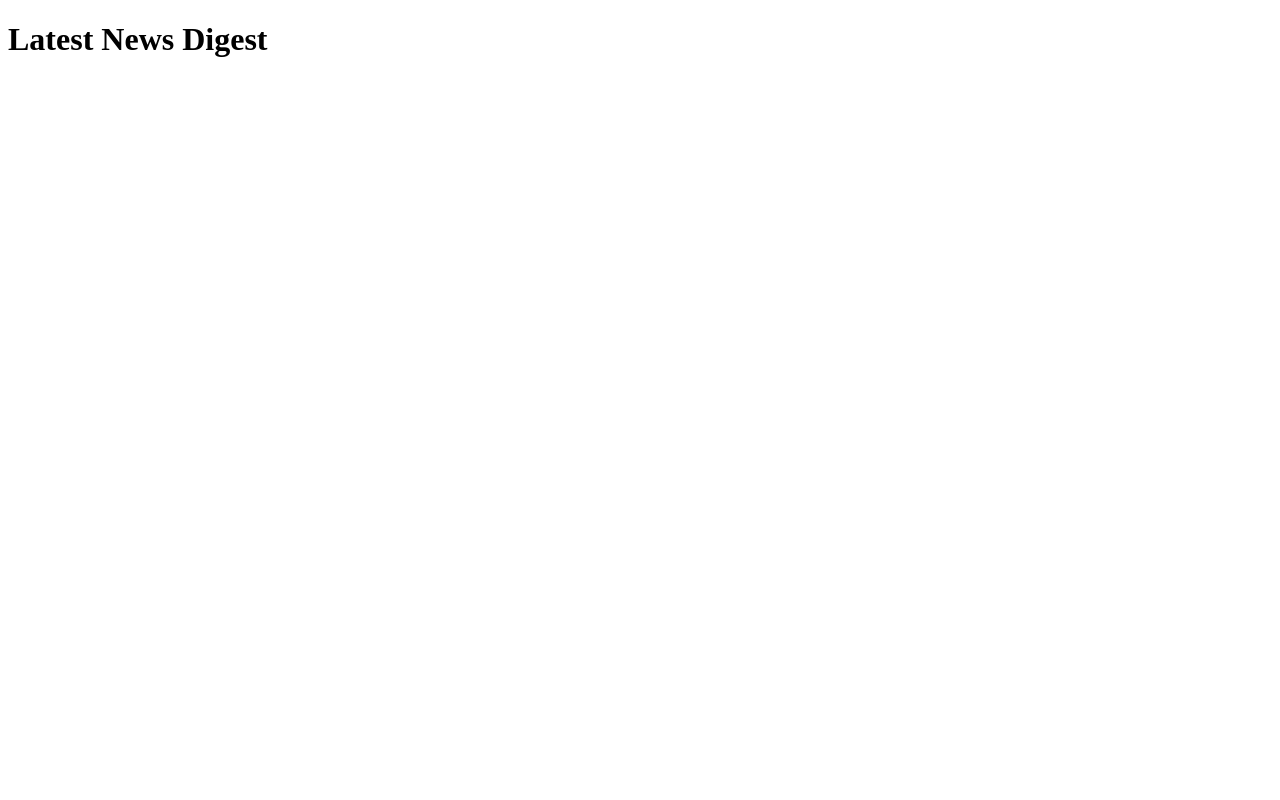
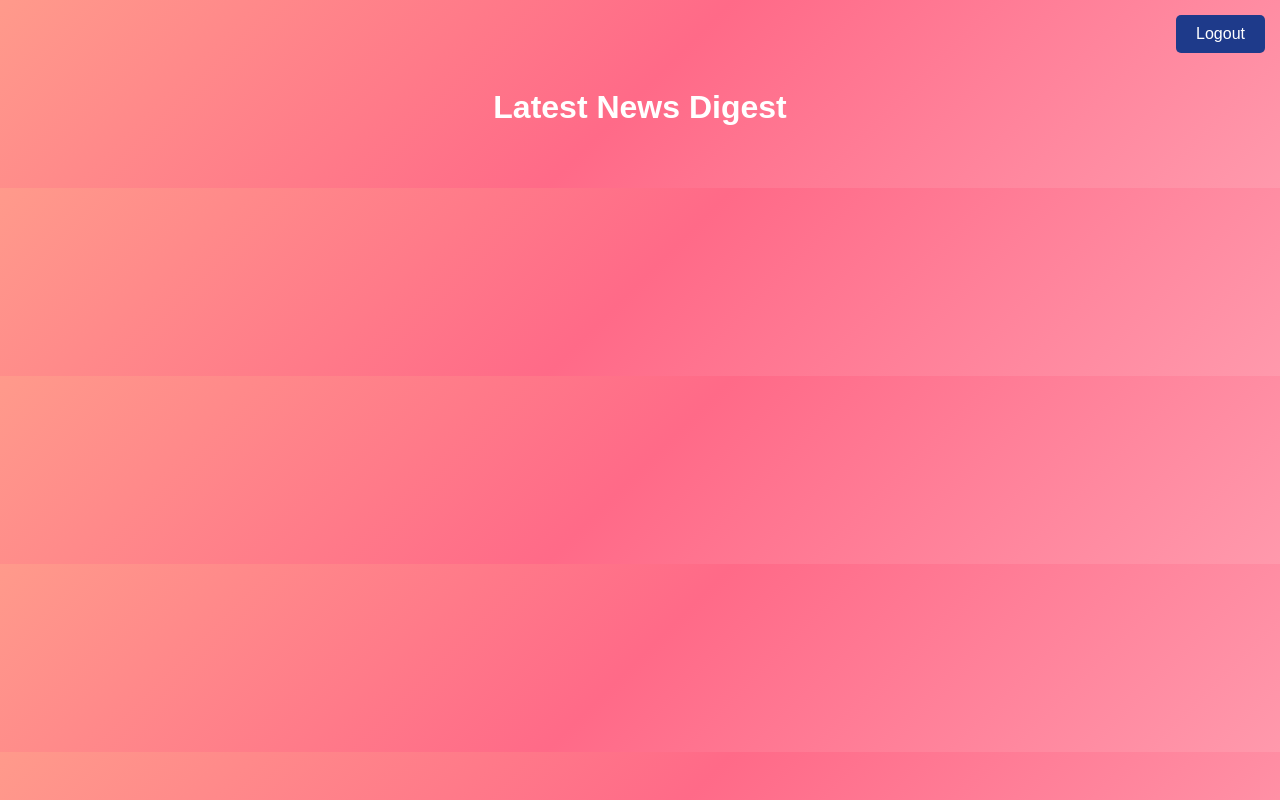
Before and after one commit to Venky-dev-afk/News-Digest, a plain HTML site: page dashboard.html in a window 1280 px wide. Drawn offline with Linux system fonts and the light colour scheme.

Commit message:
everything is working

```diff
--- a/dashboard.css
+++ b/dashboard.css
@@ -1,3 +1,35 @@
+/* 🌟 Background Gradient */
+body {
+    background: linear-gradient(135deg, #FF9A8B, #FF6A88, #FF99AC);
+    color: #fff;
+    font-family: "Nunito", sans-serif;
+    margin: 0;
+    padding: 0;
+}
+
+/* 🌟 Header with Logout Button */
+header {
+    display: flex;
+    justify-content: flex-end;
+    padding: 15px;
+}
+
+#logout-btn {
+    background-color: #1E3A8A; /* Deep Blue */
+    color: white;
+    border: none;
+    padding: 10px 20px;
+    font-size: 16px;
+    cursor: pointer;
+    border-radius: 5px;
+    transition: background 0.3s;
+}
+
+#logout-btn:hover {
+    background-color: #22D3EE; /* Teal */
+}
+
+/* 🌟 News Container */
 #news-container {
     display: flex;
     flex-wrap: wrap;
@@ -6,6 +38,7 @@
     padding: 20px;
 }
 
+/* 🌟 News Card */
 .news-card {
     background: #fff;
     border-radius: 10px;
@@ -13,12 +46,14 @@
     width: 350px;
     padding: 20px;
     transition: transform 0.3s ease-in-out;
+    color: #333;
 }
 
 .news-card:hover {
     transform: translateY(-5px);
 }
 
+/* 🌟 News Content */
 .card-content {
     display: flex;
     flex-direction: column;
@@ -27,11 +62,11 @@
 
 .news-summary {
     font-size: 16px;
-    color: #333;
     text-align: center;
     margin-bottom: 10px;
 }
 
+/* 🌟 Sentiment Badge */
 .sentiment {
     padding: 5px 15px;
     border-radius: 15px;
--- a/dashboard.html
+++ b/dashboard.html
@@ -8,8 +8,12 @@
     <link rel="stylesheet" href="dashboard.css">
 </head>
 <body>
+    <header>
+        <button id="logout-btn">Logout</button>
+    </header>
+
     <div class="container">
-        <h1>Latest News Digest</h1>
+        <h1 style="text-align: center;">Latest News Digest</h1>
         <div id="news-container">
             <!-- News articles will be displayed here -->
         </div>
--- a/dashboard.js
+++ b/dashboard.js
@@ -5,6 +5,27 @@ const nhost = new NhostClient({
   subdomain: "ldexggoppwitfgltnaoo",
   region: "ap-south-1",
 });
+
+// ✅ Logout Function
+document.getElementById("logout-btn").addEventListener("click", async () => {
+  try {
+    await nhost.auth.signOut();
+    alert("Logged out successfully!");
+    window.location.href = "Landing_Page.html"; // Redirect to login page
+  } catch (error) {
+    console.error("Logout failed:", error);
+  }
+});
+
+// ✅ Protect Dashboard: Redirect if not logged in
+async function checkAuth() {
+  const isAuthenticated = await nhost.auth.isAuthenticatedAsync();
+  if (!isAuthenticated) {
+    window.location.href = "index.html"; // Redirect to login page
+  }
+}
+
+checkAuth(); // Call function to check login status
 
 // ✅ Check if the user is logged in
 const authToken = window.localStorage.getItem("authToken");
```
Lines whose indentation alone changed are shown as unchanged.
